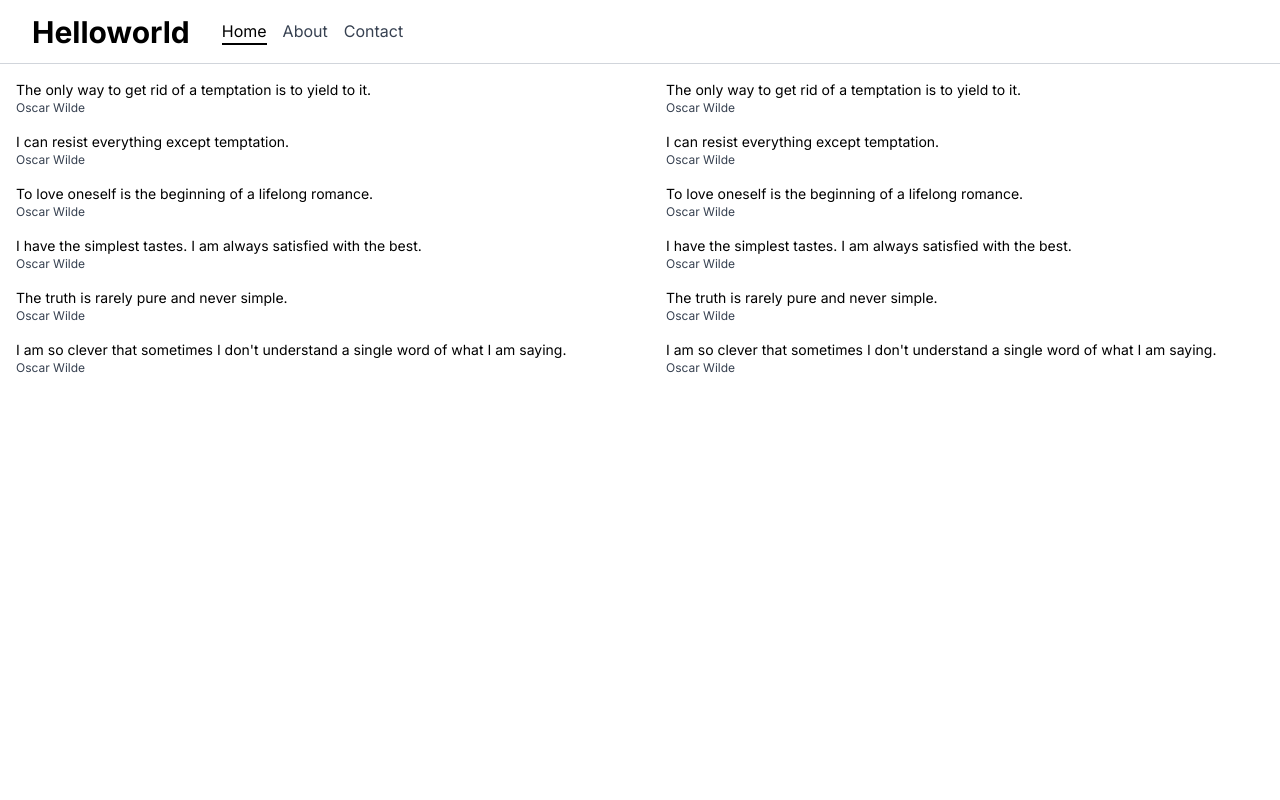
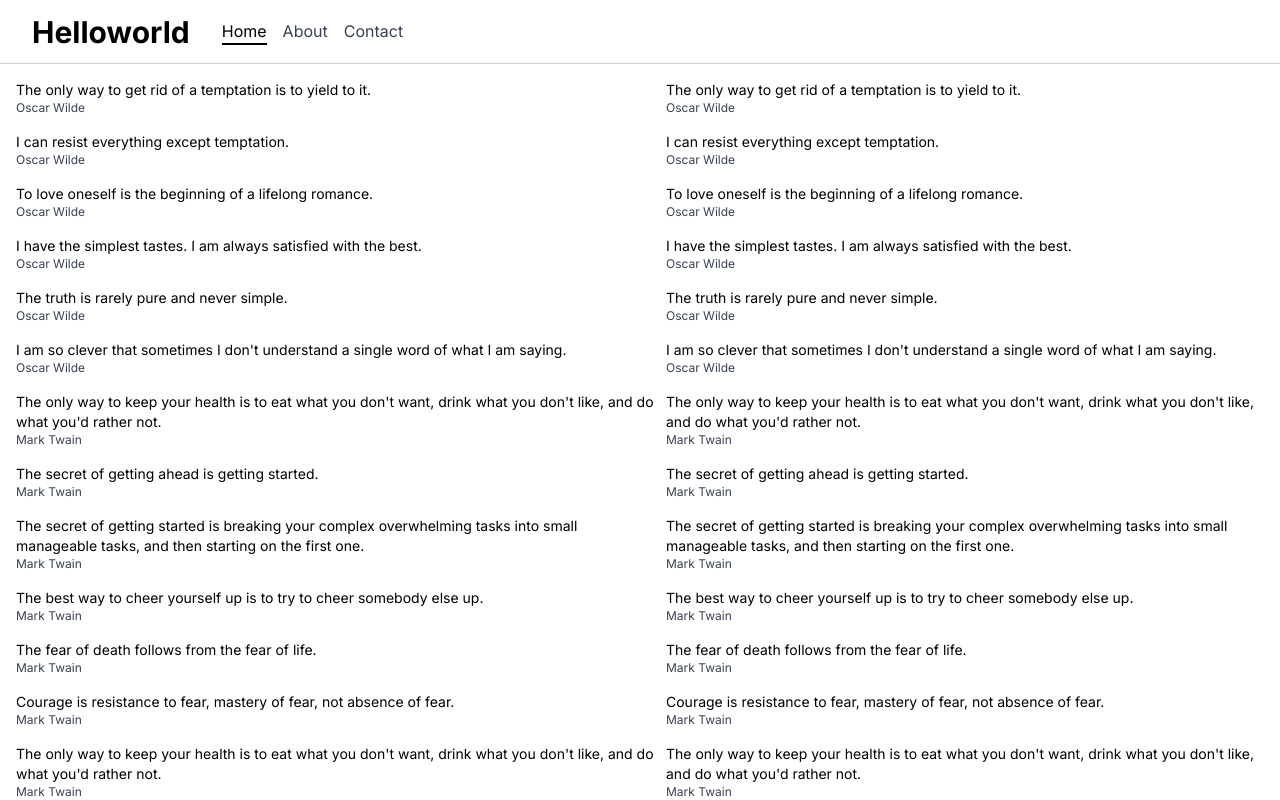
Before and after one commit to srutz/nextjs_react, a Next.js app in the folder 001_helloworld/: page / in a window 1280 px wide. Built offline with nearby package versions, Linux system fonts and the light colour scheme.

Commit message:
more quotes

```diff
--- a/001_helloworld/src/components/MainContent.tsx
+++ b/001_helloworld/src/components/MainContent.tsx
@@ -12,7 +12,7 @@ type Quote = {
     author: string
 }
 
-// oscar wilde quotes
+// quotes from oscar wilde, mark twain and arnold schwarzenegger
 const quotes: Quote[] = [
     { id: 1, text: "The only way to get rid of a temptation is to yield to it.", author: "Oscar Wilde" },
     { id: 2, text: "I can resist everything except temptation.", author: "Oscar Wilde" },
@@ -20,6 +20,13 @@ const quotes: Quote[] = [
     { id: 4, text: "I have the simplest tastes. I am always satisfied with the best.", author: "Oscar Wilde" },
     { id: 5, text: "The truth is rarely pure and never simple.", author: "Oscar Wilde" },
     { id: 6, text: "I am so clever that sometimes I don't understand a single word of what I am saying.", author: "Oscar Wilde" },
+    { id: 7, text: "The only way to keep your health is to eat what you don't want, drink what you don't like, and do what you'd rather not.", author: "Mark Twain" },
+    { id: 8, text: "The secret of getting ahead is getting started.", author: "Mark Twain" },
+    { id: 9, text: "The secret of getting started is breaking your complex overwhelming tasks into small manageable tasks, and then starting on the first one.", author: "Mark Twain" },
+    { id: 10, text: "The best way to cheer yourself up is to try to cheer somebody else up.", author: "Mark Twain" },
+    { id: 11, text: "The fear of death follows from the fear of life.", author: "Mark Twain" },
+    { id: 12, text: "Courage is resistance to fear, mastery of fear, not absence of fear.", author: "Mark Twain" },
+    { id: 13, text: "The only way to keep your health is to eat what you don't want, drink what you don't like, and do what you'd rather not.", author: "Mark Twain" },
 ]
 
 type QuoteItemProps = { quote: Quote, delay: number }
```
